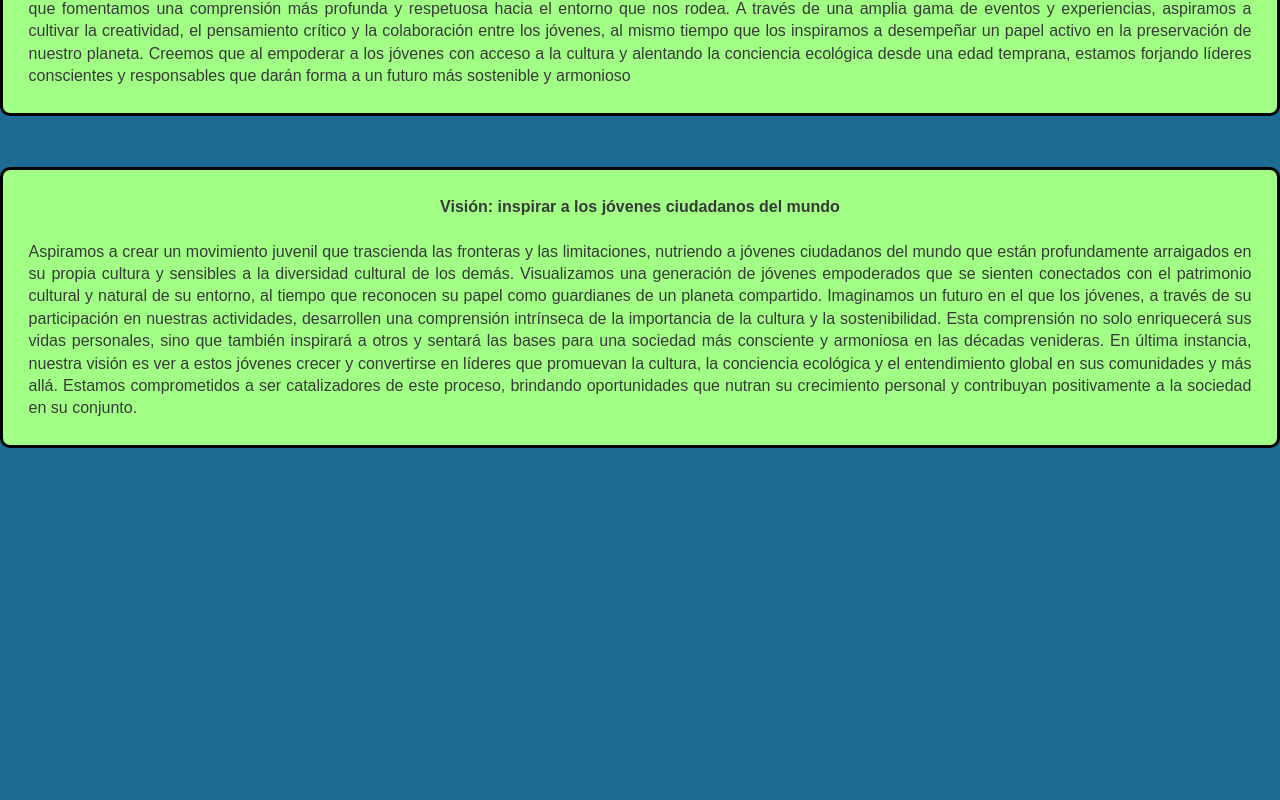
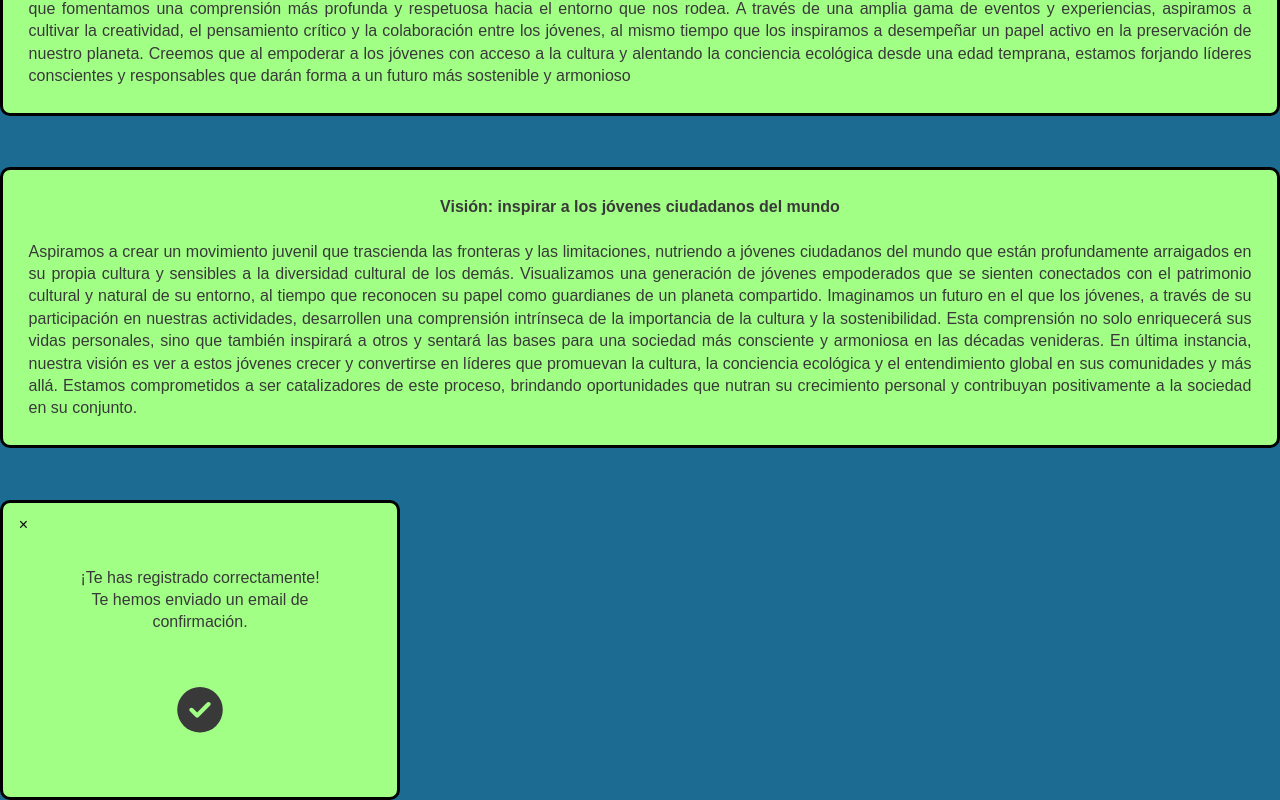
Before and after one commit to LidiaLG/ecopass-react, a React (Create React App) app in the folder ecopass-react/: page / in a window 1280 px wide. Shown: the part 436-1236 px from the top of the page. Before the commit the page ends 936 px from the top, so only its background shows below. Built offline with nearby package versions, Linux system fonts and the light colour scheme.

Commit message:
modal usuario registrado, pendiente centrarlo

```diff
--- a/ecopass-react/src/App.js
+++ b/ecopass-react/src/App.js
@@ -1,12 +1,14 @@
 import './App.css';
 import Navbar from './components/Navbar';
 import MisionYVision from './components/Misionyvision';
+import RegisterModal from './components/RegisterModal';
 
 function App() {
   return (
     <div className="App">
     <Navbar></Navbar>
     <MisionYVision/>
+    <RegisterModal/>
     </div>
   );
 }
--- /dev/null
+++ b/ecopass-react/src/components/RegisterModal.css
@@ -0,0 +1,49 @@
+.callout {
+    background-color: #A2FF86;
+    border: 3px solid black;
+    border-radius: 10px;
+    padding: 5%;
+    max-width: 400px;
+    height: 300px;
+    display: flex;
+    position: relative;
+}
+
+.calloutcontainer {
+  display: flex;
+  flex-direction: column;
+}
+
+.closebtn p{
+    text-align: center;
+    text-decoration: none;
+}
+
+.user{
+    width: 80px;
+    height: 80px;
+    display: block;
+    margin: 0 auto;
+    margin-top: 20%;
+}
+
+.closebtn {
+
+    color: rgb(0, 0, 0);
+    cursor: pointer;
+    position: absolute;
+    top: 4%;
+    left: 4%;
+  }
+
+.closebtn:hover {
+  color: #164b60;
+}
+
+.icon-check {
+  width: 80px;
+  height: 80px;
+  display: block;
+  margin: 0 auto;
+  margin-top: 20%;
+}
--- /dev/null
+++ b/ecopass-react/src/components/RegisterModal.js
@@ -0,0 +1,18 @@
+import React from "react";
+import './RegisterModal.css';
+
+export default function RegisterModal () {
+
+    return (
+        <>
+            <div className="callout">
+                <span className="closebtn" onclick="this.parentElement.style.display='none';">&times;</span>
+                <div className="calloutcontainer">
+                    <p>¡Te has registrado correctamente!</p>
+                    <p>Te hemos enviado un email de confirmación.</p>
+                    <svg xmlns="http://www.w3.org/2000/svg" viewBox="0 0 512 512" className="icon-check" fill="#4FC0D0" ><path d="M256 512A256 256 0 1 0 256 0a256 256 0 1 0 0 512zM369 209L241 337c-9.4 9.4-24.6 9.4-33.9 0l-64-64c-9.4-9.4-9.4-24.6 0-33.9s24.6-9.4 33.9 0l47 47L335 175c9.4-9.4 24.6-9.4 33.9 0s9.4 24.6 0 33.9z"/></svg>
+                </div>
+            </div>
+        </>
+    )
+}
```
